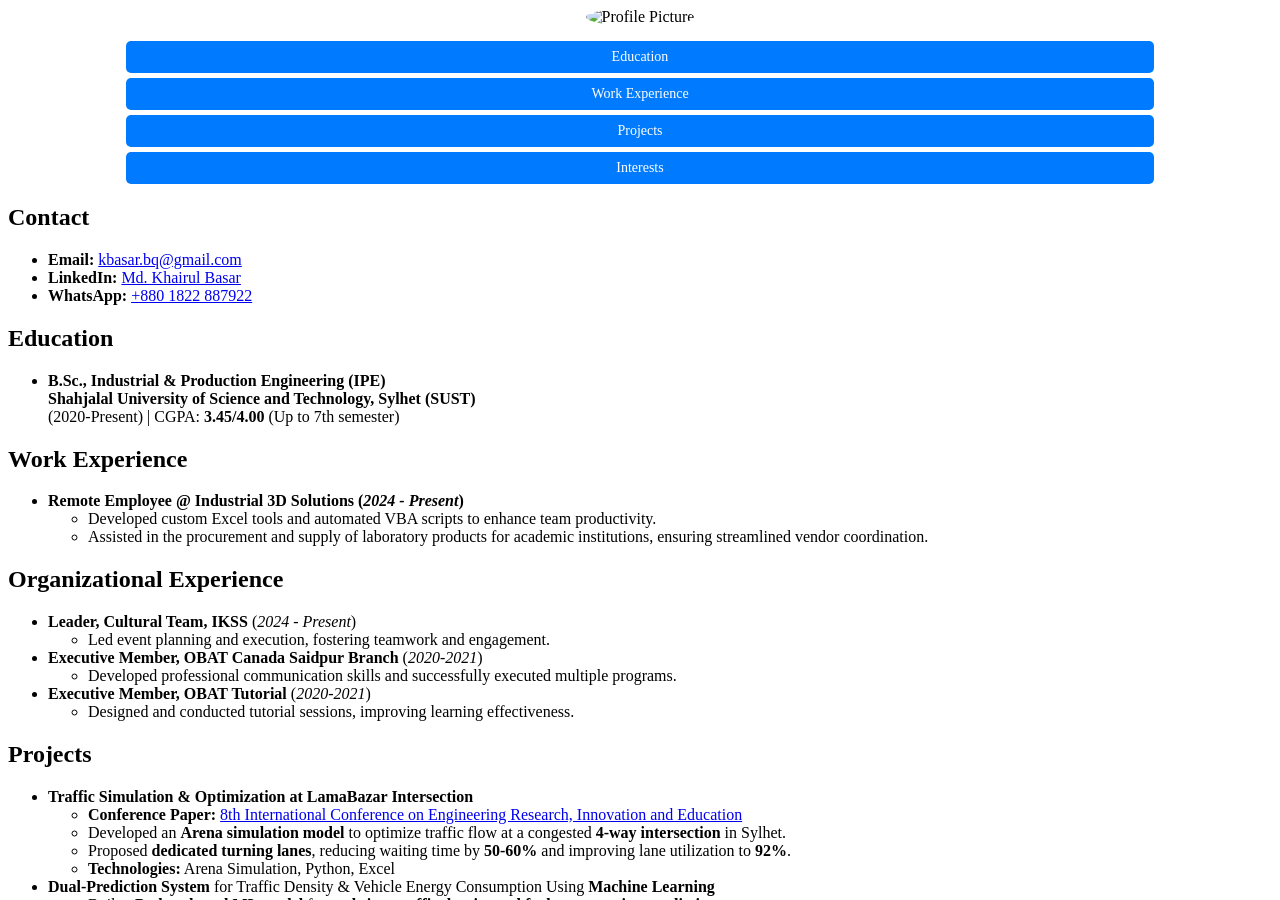
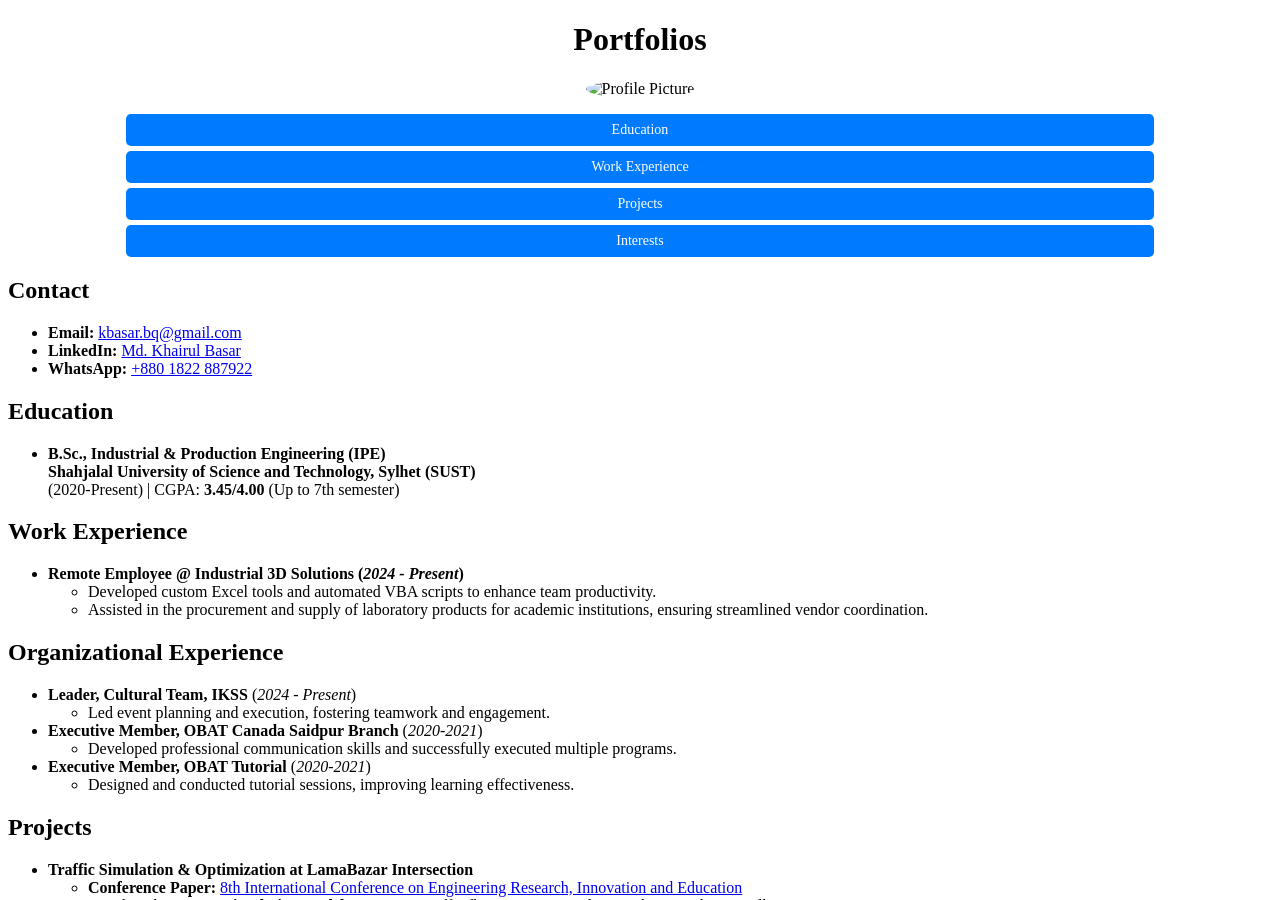
Before and after one commit to K-Basar/Portfolios, a Jekyll site: the page built from README.md, in a window 1280 px wide and 900 px high. Built offline with Jekyll 4.4.1, drawn with Linux system fonts in a browser that asks for light colours; our own code applies the rules of GitHub Pages for plain Markdown files.

Commit message:
Update default.html

```diff
--- a/_layouts/default.html
+++ b/_layouts/default.html
@@ -8,18 +8,23 @@
 </head>
 <body>
     <div class="wrapper">
-        <header>
-            <div style="text-align: center;">
+        <header style="text-align: center;">
+            <!-- Name -->
+            <h1>{{ site.title }}</h1>
+
+            <!-- Profile Picture -->
             <img src="{{ site.logo }}" alt="Profile Picture" style="border-radius: 50%; width: 150px; height: 150px;">
 
+            <!-- Description -->
+            <p>{{ site.description }}</p>
+
+            <!-- Navigation Buttons -->
             <div style="margin-top: 15px;">
                 <a href="#education" class="btn">Education</a>
                 <a href="#work-experience" class="btn">Work Experience</a>
                 <a href="#projects" class="btn">Projects</a>
                 <a href="#interests" class="btn">Interests</a>
             </div>
-            </div>
-            <p>{{ site.description }}</p>
         </header>
 
         <section>
```
Lines whose indentation alone changed are shown as unchanged.
